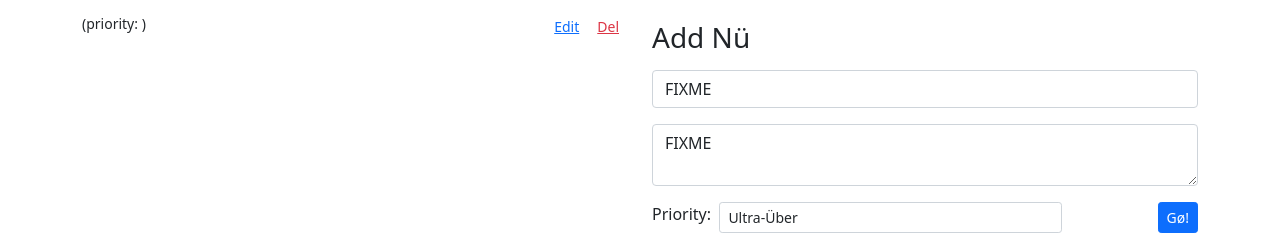
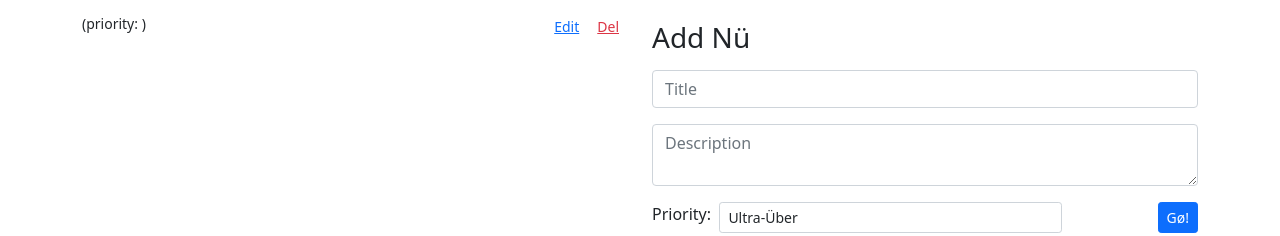
Before and after one commit to jhellst/react-productiv, a React (Create React App) app: page / in a window 1280 px wide. Shown: the part 223-459 px from the top of the page. Built offline with nearby package versions, Linux system fonts and the light colour scheme; the HTML template or start-up script is replaced by a standard one.

Commit message:
Fixed some functionality for add/edit forms

```diff
--- a/src/EditableTodo.js
+++ b/src/EditableTodo.js
@@ -18,13 +18,12 @@ function EditableTodo({ todo, updateTodo, deleteTodo }) {
    * toggleEdit and directly on component
    * check if truthy in return statement to render TodoForm
    */
-  let curElement;
+
+  const [isEditing, setIsEditing] = useState(false);
+
   /** Toggle if this is being edited */
-  function toggleEdit(evt) {
-    const curTodo = evt.target;
-    curTodo.classList.toggle("isEditing");
-    curElement = curTodo;
-    console.log(curTodo);
+  function toggleEdit() {
+    setIsEditing(!isEditing);
   }
 
   /** Call remove fn passed to this. */
@@ -34,17 +33,15 @@ function EditableTodo({ todo, updateTodo, deleteTodo }) {
 
   /** Edit form saved; toggle isEditing and update in ancestor. */
   function handleSave(formData) {
+    toggleEdit();
     updateTodo(formData);
   }
-
-  console.log("todo", todo);
-  console.log("curElement", curElement);
 
   // {initialFormData, handleSave}
   return (
     <div className="EditableTodo" >
 
-      {curElement?.classList.contains("isEditing") ?
+      {(isEditing) ?
         <TodoForm initialFormData={todo} handleSave={handleSave} />
         : <div className="mb-3">
           <div className="float-end text-sm-end">
@@ -59,7 +56,7 @@ function EditableTodo({ todo, updateTodo, deleteTodo }) {
               Del
             </button>
           </div>
-          <Todo />
+          <Todo  todos={todo} />
         </div>}
 
     </div>
--- a/src/EditableTodoList.js
+++ b/src/EditableTodoList.js
@@ -1,5 +1,6 @@
 import React from "react";
 import EditableTodo from "./EditableTodo";
+import { v4 as uuid } from 'uuid';
 
 /** Show list of editable todos.
  *
@@ -17,6 +18,7 @@ function EditableTodoList({ todos, update, remove }) {
       {/*   FIXME  */}
       {todos.map(todo =>
         <EditableTodo
+          key = {uuid()}
           todo={todo}
           updateTodo={update}
           deleteTodo={remove}
--- a/src/TodoApp.js
+++ b/src/TodoApp.js
@@ -21,6 +21,8 @@ function TodoApp({ initialTodos = [] }) {
 
   /** add a new todo to list */
   function create(newTodo) {
+    const id = uuid();
+    newTodo.id = id;
     setTodos(todos => [...todos, newTodo]);
   }
 
@@ -54,7 +56,7 @@ function TodoApp({ initialTodos = [] }) {
 
           <section>
             <h3 className="mb-3">Add Nü</h3>
-            <TodoForm />
+            <TodoForm initialFormData={{title:"", description:"", priority:1}} handleSave={create} />
           </section>
         </div>
 
--- a/src/TodoForm.js
+++ b/src/TodoForm.js
@@ -1,4 +1,5 @@
 import React, { useState } from "react";
+import { v4 as uuid } from 'uuid';
 
 
 /** Form for adding.
@@ -12,20 +13,24 @@ import React, { useState } from "react";
 
 function TodoForm({initialFormData, handleSave}) {
 
+  const [formData, setFormData] = useState(initialFormData);
+
   /** Update form input. */
   function handleChange(evt) {
     const { name, value } = evt.target;
-    handleSave(formData => ({
+    console.log("NAME", name.val, "VAL", value.val);
+    setFormData(formData => ({
       ...formData,
       [name]: value,
     }));
   }
 
-  /** Call parent function and clear form. */
+
+  /** Submit form: call function from parent & clear inputs. */
   function handleSubmit(evt) {
     evt.preventDefault();
-    // addBox(formData);
-    handleSave(initialFormData);
+    handleSave({ ...formData, key: uuid() });
+    setFormData({ height: "", width: "", backgroundColor: "" });
   }
 
   return (
@@ -38,7 +43,7 @@ function TodoForm({initialFormData, handleSave}) {
               className="form-control"
               placeholder="Title"
               onChange={handleChange}
-              value="FIXME"
+              value={initialFormData.title}
               aria-label="Title"
           />
         </div>
@@ -50,7 +55,7 @@ function TodoForm({initialFormData, handleSave}) {
               className="form-control"
               placeholder="Description"
               onChange={handleChange}
-              value="FIXME"
+              value={initialFormData.description}
               aria-label="Description"
           />
         </div>
@@ -62,7 +67,7 @@ function TodoForm({initialFormData, handleSave}) {
             </label>
             <select id="newTodo-priority"
                     name="priority"
-                    value="FIXME"
+                    value={initialFormData.priority}
                     onChange={handleChange}
                     className="form-control form-control-sm d-inline-flex"
             >
```
